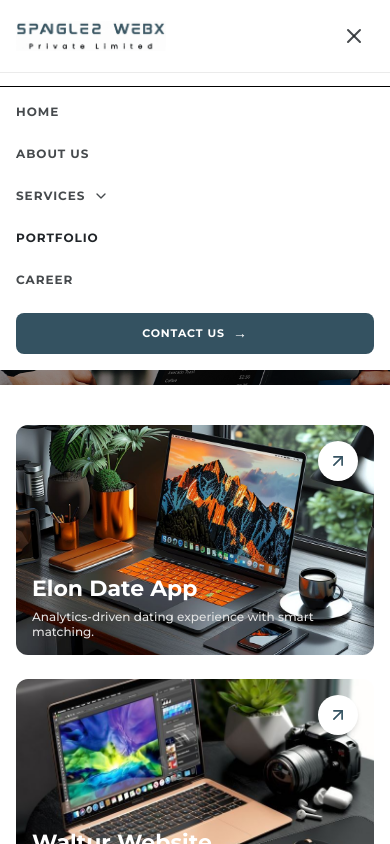
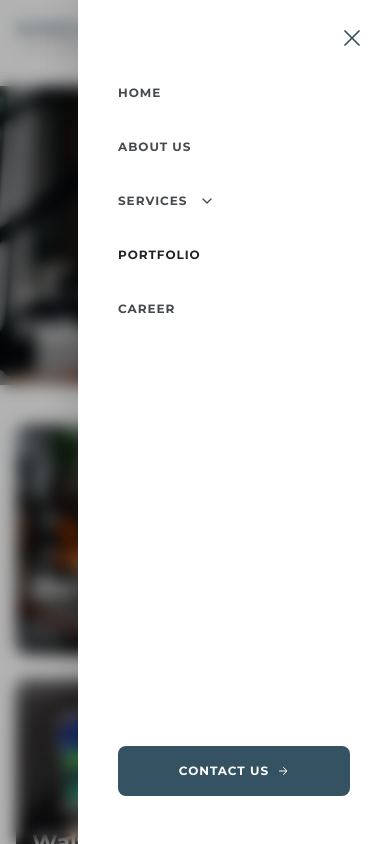
Before and after one commit to aslin-01/Spangle-Without-responsive, a React (Vite) app: page /portfolio in a window 390 px wide. Both pictures are taken after a click on the button 354 px from the left and 36 px from the top of the page. Shown: the top 844 px of the page. Built offline with nearby package versions, Linux system fonts and the light colour scheme.

Commit message:
nav check

```diff
--- a/src/Components/Navbar.jsx
+++ b/src/Components/Navbar.jsx
@@ -133,54 +133,61 @@ export default function Navbar() {
       {/* 25px space */}
       <div className="h-[17px] max-[413px]:h-[13px]"></div>
 
-      {/* Mobile menu */}
+      {/* Mobile menu Drawer */}
       {open && (
-        <div className="min-[1026px]:hidden bg-white border-t max-h-[calc(100vh-100px)] overflow-y-auto">
-          <div className="px-4 py-4">
-            <ul className="flex flex-col gap-6">
+        <div className="fixed inset-0 z-[2000] flex justify-end min-[1026px]:hidden">
+          {/* Backdrop overlay */}
+          <div className="absolute inset-0 bg-black/30 backdrop-blur-sm" onClick={() => setOpen(false)}></div>
+
+          <div className="relative w-[320px] max-[413px]:w-[80%] bg-white h-full overflow-y-auto shadow-[-10px_0_30px_rgba(0,0,0,0.1)] flex flex-col pt-6 pb-12 transition-transform duration-300">
+            {/* Close button inside drawer */}
+            <div className="flex justify-end px-6 mb-6">
+              <button onClick={() => setOpen(false)} className="text-[#345261]">
+                <X className="h-7 w-7 stroke-[1.5]" />
+              </button>
+            </div>
+
+            <div className="px-[40px] flex-1 flex flex-col">
+              <ul className="flex flex-col gap-5">
                 {LINKS.map((l) => (
-                <li key={l.to}>
-                  <div
-                    className="flex items-center justify-between"
-                    onClick={() => {
-                      if (l.hasDropdown) {
-                        setServiceOpenMobile(!serviceOpenMobile);
-                      } else {
-                        setOpen(false);
-                      }
-                    }}
-                  >
+                  <li key={l.to} className={l.hasDropdown ? "group" : ""}>
+                    <div className="flex items-center w-full">
                       <NavLink
                         to={l.to}
                         end={l.end}
-                      onClick={(e) => {
-                        if (l.hasDropdown) {
-                          e.preventDefault();
-                          setServiceOpenMobile(!serviceOpenMobile);
-                        } else {
-                          setOpen(false);
-                        }
-                      }}
+                        onClick={() => setOpen(false)}
                         className={({ isActive }) =>
                           [
-                          "inline-flex items-center gap-2 text-[12px] font-bold tracking-[0.08em] text-[#212529D4]",
+                            "inline-flex items-center gap-1 text-[12px] font-bold tracking-[0.08em] text-[#212529D4] py-2",
                             isActive ? "text-[#212529]" : "",
                           ].join(" ")
                         }
                       >
                         {l.label}
-                      {l.hasDropdown ? (
+                      </NavLink>
+                      {l.hasDropdown && (
+                        <button
+                          onClick={(e) => {
+                            e.preventDefault();
+                            e.stopPropagation();
+                            setServiceOpenMobile(!serviceOpenMobile);
+                          }}
+                          className="p-2 ml-1 text-[#212529D4]"
+                          aria-label="Toggle dropdown"
+                        >
                           <ChevronDown
-                          className={`h-4 w-4 transition-transform duration-300 ${
-                            serviceOpenMobile ? "rotate-180" : ""
+                            className={`h-4 w-4 transition-transform duration-300 ${serviceOpenMobile ? "rotate-180" : ""
                               }`}
                           />
-                      ) : null}
-                    </NavLink>
+                        </button>
+                      )}
                     </div>
 
-                  {l.hasDropdown && l.dropdown && serviceOpenMobile && (
-                    <ul className="flex flex-col gap-4 pl-4 pt-4">
+                    {l.hasDropdown && l.dropdown && (
+                      <ul
+                        className={`flex-col gap-4 pl-4 pt-2 ${serviceOpenMobile ? "flex" : "hidden"
+                          }`}
+                      >
                         {l.dropdown.map((sub) => (
                           <li key={sub.label}>
                             <NavLink
@@ -199,13 +206,29 @@ export default function Navbar() {
                 ))}
               </ul>
 
+              <div className="mt-auto pt-16">
                 <NavLink
                   to="/contact"
                   onClick={() => setOpen(false)}
-              className="mt-6 inline-flex w-full items-center justify-center gap-2 rounded-[8px] bg-[#345261] px-[22px] py-[12px] text-[11px] font-bold tracking-[0.08em] text-white"
+                  className="inline-flex w-full items-center justify-center gap-2 rounded-[8px] bg-[#345261] px-[22px] py-[16px] text-[12px] font-bold tracking-[0.08em] text-white"
                 >
-              CONTACT US <span className="text-[14px] leading-none">→</span>
+                  CONTACT US <svg
+                    xmlns="http://www.w3.org/2000/svg"
+                    className="w-4 h-4 transition-transform duration-300 group-hover:translate-x-1 max-[413px]:w-[12px] max-[413px]:h-[12px]"
+                    fill="none"
+                    viewBox="0 0 24 24"
+                    stroke="currentColor"
+                    strokeWidth="2"
+                  >
+                    <path
+                      strokeLinecap="round"
+                      strokeLinejoin="round"
+                      d="M5 12h14M13 5l7 7-7 7"
+                    />
+                  </svg>
                 </NavLink>
+              </div>
+            </div>
           </div>
         </div>
       )}
--- a/src/Pages/Portfolio/Portfolio.jsx
+++ b/src/Pages/Portfolio/Portfolio.jsx
@@ -15,7 +15,8 @@ import bannerImg from "../../assets/portfolio-banner.jpg";
 
 export default function Portfolio() {
   const navigate = useNavigate();
-const [showAll, setShowAll] = useState(false);
+  const [showAll, setShowAll] = useState(false);
+  const [clickedCard, setClickedCard] = useState(null);
 const portfolio = [
   {
     id: 1,
@@ -70,7 +71,15 @@ const portfolio = [
 ];
 
   const goToDetails = (item) => {
-    navigate("/portfolio-details", { state: item });
+    if (window.innerWidth <= 1024) {
+      setClickedCard(item.id);
+      setTimeout(() => {
+        navigate("/portfolio-details", { state: item });
+        setClickedCard(null);
+      }, 350);
+    } else {
+      navigate("/portfolio-details", { state: item });
+    }
   };
 
 
@@ -118,7 +127,7 @@ const portfolio = [
               />
 
               {/* Overlay */}
-              <div className="absolute inset-0 bg-black/30 opacity-0 group-hover:opacity-100 transition-all duration-300" />
+              <div className={`absolute inset-0 bg-black/30 transition-all duration-300 ${clickedCard === item.id ? 'opacity-100' : 'opacity-0 group-hover:opacity-100'}`} />
 
               {/* Content */}
               <div className="absolute bottom-6 left-6 text-white max-[413px]:bottom-4 max-[413px]:left-4">
@@ -131,20 +140,19 @@ const portfolio = [
                 </p>
               </div>
 
-              {/* Arrow */}
               {/* Arrow Button */}
-              <div className="absolute top-5.5 right-5.5 w-[50px] h-[50px] bg-white rounded-full flex items-center justify-center shadow-md transition-all duration-300 group-hover:bg-[#345261] group-hover:scale-110
-              max-[413px]:top-4 max-[413px]:right-4 max-[413px]:w-10 max-[413px]:h-10">
+              <div className={`absolute top-5.5 right-5.5 w-[50px] h-[50px] bg-white rounded-full flex items-center justify-center shadow-md transition-all duration-300 group-hover:bg-[#345261] group-hover:scale-110
+              max-[413px]:top-4 max-[413px]:right-4 max-[413px]:w-10 max-[413px]:h-10 ${clickedCard === item.id ? 'bg-[#345261] scale-110' : ''}`}>
                 <ArrowRight
                   size={25}
-                  className="text-[#345261] transform rotate-[315deg] group-hover:rotate-[360deg] group-hover:text-white transition-all duration-300 max-[413px]:w-5 max-[413px]:h-5"
+                  className={`transform transition-all duration-300 max-[413px]:w-5 max-[413px]:h-5 group-hover:rotate-[360deg] group-hover:text-white ${clickedCard === item.id ? 'rotate-[360deg] text-white' : 'rotate-[315deg] text-[#345261]'}`}
                 />
               </div>
             </div>
           ))}
         </div>
 
-        <div className="text-center max-[413px]:mt-6">
+        <div className="text-center max-[413px]:my-6">
          {/* <button
   onClick={() => setShowAll(true)}
   className="font-montserrat font-bold text-[14px] leading-[21px] tracking-[2.24px] uppercase text-[#395563] flex items-center gap-2 mx-auto"
```
Lines whose indentation alone changed are shown as unchanged.
